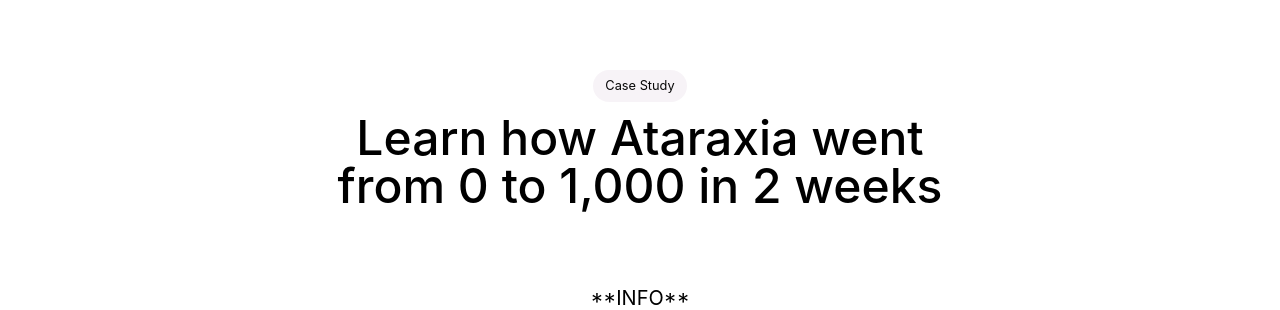
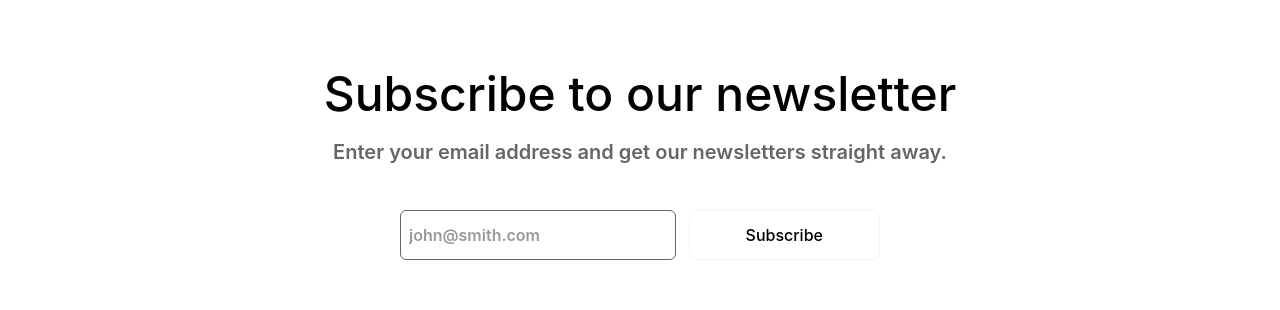
Before and after one commit to envisionnew/envisionnew.org, a Next.js app: page /programs/inspire in a window 1280 px wide. Shown: the part 2289-2599 px from the top of the page. Built offline with nearby package versions, Linux system fonts and the light colour scheme; what @tailwindcss/typography would draw is missing.

Commit message:
[finish] inspire

```diff
--- a/pages/programs/inspire.js
+++ b/pages/programs/inspire.js
@@ -180,7 +180,7 @@ export default function Inspire() {
         </p>
         <div className="max-w-6xl pt-16 pb-24 mx-auto fsac4">
           <div class="ktq4 border-4 border-indigo-300">
-            <img src="/images/crowneducationchallenge.png"></img>
+            <img src="/images/ataraxia.png"></img>
             <h3 class="pt-3 text-center font-semibold text-lg text-white">
               Ataraxia
             </h3>
@@ -204,7 +204,7 @@ export default function Inspire() {
           </div>
         </div>
       </section>
-      <section class="text-black body-font">
+      {/* <section class="text-black body-font">
         <div className="container px-5 mx-auto mb-12">
           <div className="mb-8 text-center">
             <span className="px-3 py-2.5 mb-3 rounded-10 badge badge-success-soft">
@@ -218,14 +218,13 @@ export default function Inspire() {
         <br></br>
         <p className="mx-auto text-xl font-normal leading-relaxed text-center text-black fs521 lg:w-2/3">
           **INFO**
-        </p>
-        <section class="relative">
+        </p> */}
+      <section class="relative mb-20">
         <div class="max-w-6xl mx-auto px-4 sm:px-6 text-center">
-            <div class="py-24 md:py-36">
-              <h1 class="mb-5 text-6xl font-bold text-black">
+          <h1 class="mb-5 text-3xl font-medium text-black md:text-5xl lg:text-5xl">
             Subscribe to our newsletter
           </h1>
-              <h1 class="mb-9 text-2xl font-semibold text-gray-400">
+          <h1 class="mb-9 text-xl font-semibold text-gray-600">
             Enter your email address and get our newsletters straight away.
           </h1>
           <input
@@ -242,9 +241,8 @@ export default function Inspire() {
             <span class="justify-center">Subscribe</span>
           </a>
         </div>
-          </div>
       </section>
-      </section>
+      {/* </section> */}
       <Footer link="https://github.com/envisionnew/envisionnew.org/edit/main/pages/programs/inspire.js" />
     </div>
   );
```
Also changed, not shown: public/images/ataraxia.png (added), 1 other file (tests, documents, lock files or other folders). Lines whose indentation alone changed are shown as unchanged.
